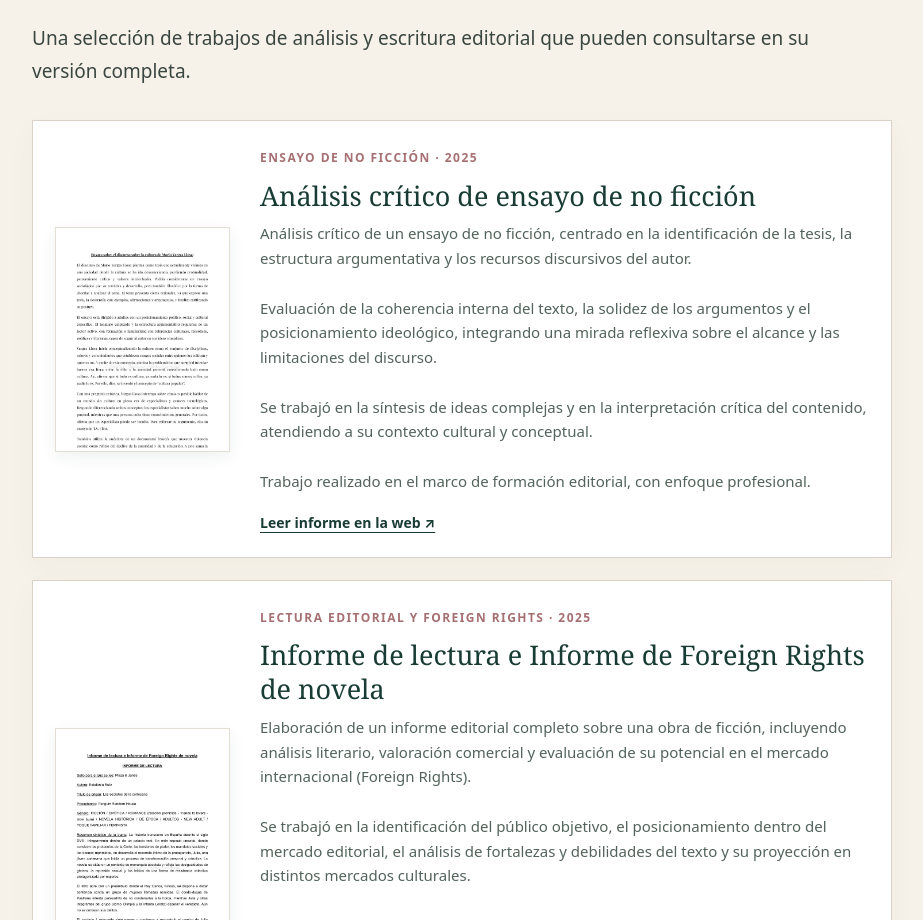
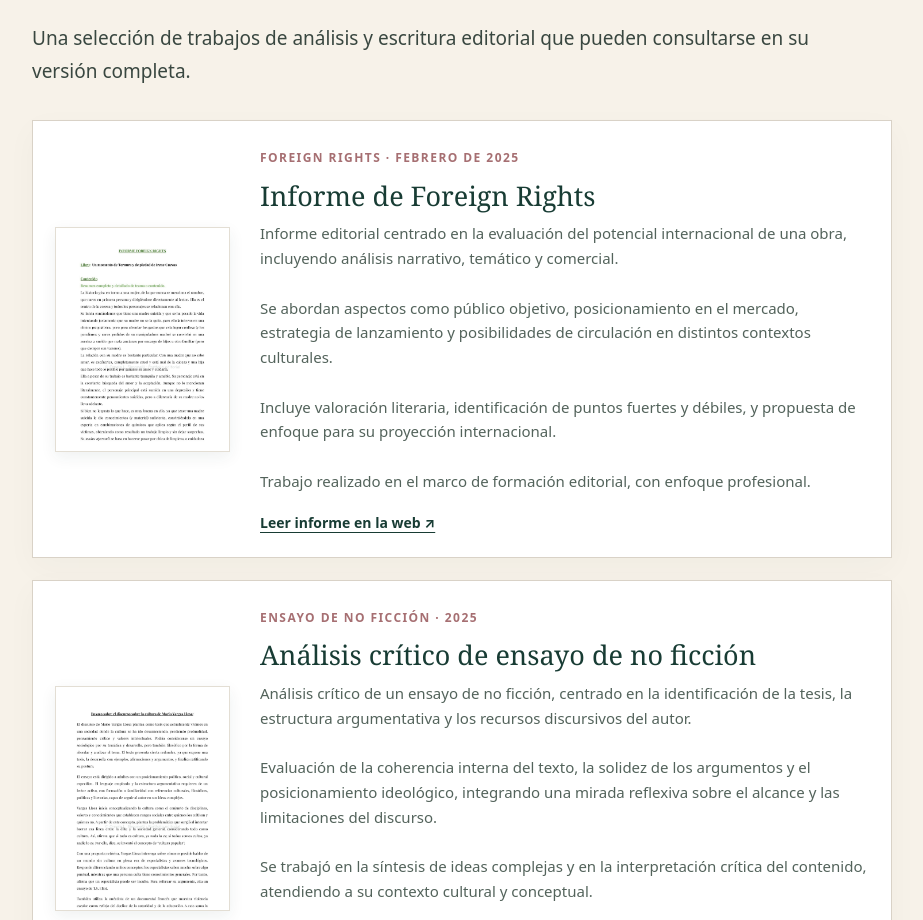
Before and after one commit to ornelasimonelli/ornelasimonelli-web, a plain HTML site: page index.html in a window 1280 px wide. Shown: the part 2162-3082 px from the top of the page, without its empty margins (66-989 px from the left). Drawn offline with Linux system fonts and the light colour scheme.

Commit message:
Agregar Informe de Foreign Rights al inicio del portfolio

```diff
--- a/index.html
+++ b/index.html
@@ -49,6 +49,12 @@
     ensayo.setAttribute('aria-label', 'Leer análisis crítico de ensayo de no ficción en el visor web');
     ensayo.innerHTML = `<img src="assets/lectura/ensayo-no-ficcion/pagina-01.jpg" alt="Vista previa del análisis crítico de ensayo"><div><span class="meta">Ensayo de no ficción · 2025</span><h3>Análisis crítico de ensayo de no ficción</h3><p>Análisis crítico de un ensayo de no ficción, centrado en la identificación de la tesis, la estructura argumentativa y los recursos discursivos del autor.<br><br>Evaluación de la coherencia interna del texto, la solidez de los argumentos y el posicionamiento ideológico, integrando una mirada reflexiva sobre el alcance y las limitaciones del discurso.<br><br>Se trabajó en la síntesis de ideas complejas y en la interpretación crítica del contenido, atendiendo a su contexto cultural y conceptual.<br><br>Trabajo realizado en el marco de formación editorial, con enfoque profesional.</p><span class="view">Leer informe en la web ↗</span></div>`;
     portfolio.prepend(ensayo);
+    const rights = document.createElement('a');
+    rights.className = 'portfolio-item';
+    rights.href = 'lector.html?doc=informe-foreign-rights';
+    rights.setAttribute('aria-label', 'Leer Informe de Foreign Rights en el visor web');
+    rights.innerHTML = `<img src="assets/lectura/informe-foreign-rights/pagina-01.jpg" alt="Vista previa del informe de Foreign Rights"><div><span class="meta">Foreign Rights · febrero de 2025</span><h3>Informe de Foreign Rights</h3><p>Informe editorial centrado en la evaluación del potencial internacional de una obra, incluyendo análisis narrativo, temático y comercial.<br><br>Se abordan aspectos como público objetivo, posicionamiento en el mercado, estrategia de lanzamiento y posibilidades de circulación en distintos contextos culturales.<br><br>Incluye valoración literaria, identificación de puntos fuertes y débiles, y propuesta de enfoque para su proyección internacional.<br><br>Trabajo realizado en el marco de formación editorial, con enfoque profesional.</p><span class="view">Leer informe en la web ↗</span></div>`;
+    portfolio.prepend(rights);
     const originales = {
       'la-sed': 'Elaboración de un informe de editing sobre un manuscrito de ficción distópica, centrado en el análisis estructural, narrativo y estilístico de la obra.<br><br>Se trabajó en la evaluación de trama, construcción de personajes, coherencia del worldbuilding, ritmo narrativo y funcionamiento del lenguaje, identificando fortalezas y debilidades del texto.<br><br>El informe incluye propuestas concretas de mejora orientadas a la reestructuración narrativa, el desarrollo de personajes y la optimización del potencial literario y comercial de la obra.<br><br>Trabajo realizado en el marco de formación editorial, con enfoque profesional.',
       'informe-integral': 'Elaboración de un informe editorial integral sobre una obra original, incluyendo síntesis, valoración literaria, análisis comercial y propuestas de edición.<br><br>Se trabajó en la definición del posicionamiento del texto dentro del mercado editorial, la identificación del público objetivo y la evaluación de su potencial de publicación.<br><br>El informe incluye sugerencias de editing orientadas a mejorar la estructura, el ritmo narrativo y la coherencia estilística, así como la recomendación de sellos editoriales acordes a la propuesta.<br><br>Trabajo realizado en el marco de formación editorial, con enfoque profesional.',
```
